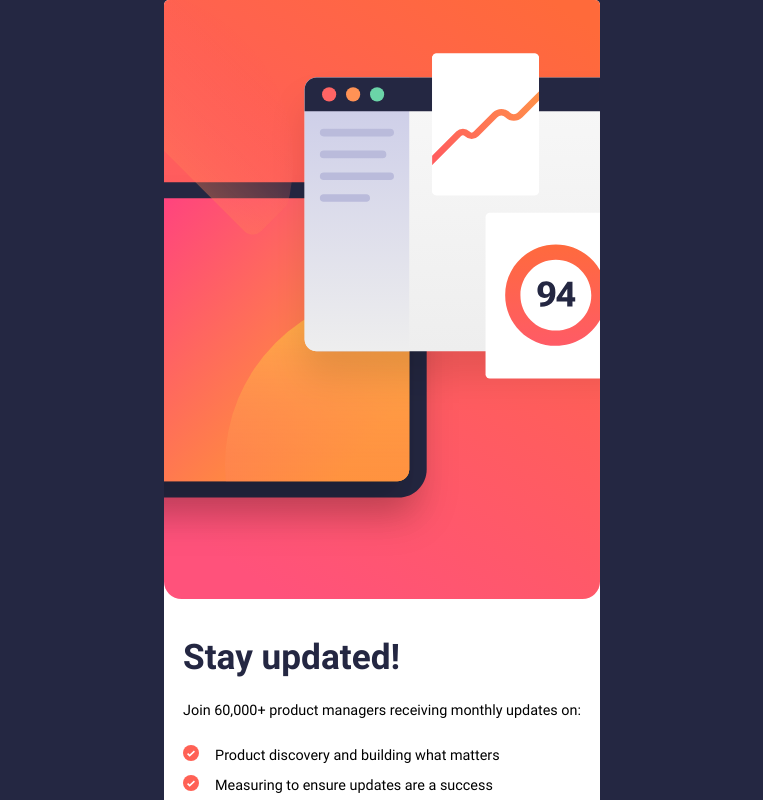
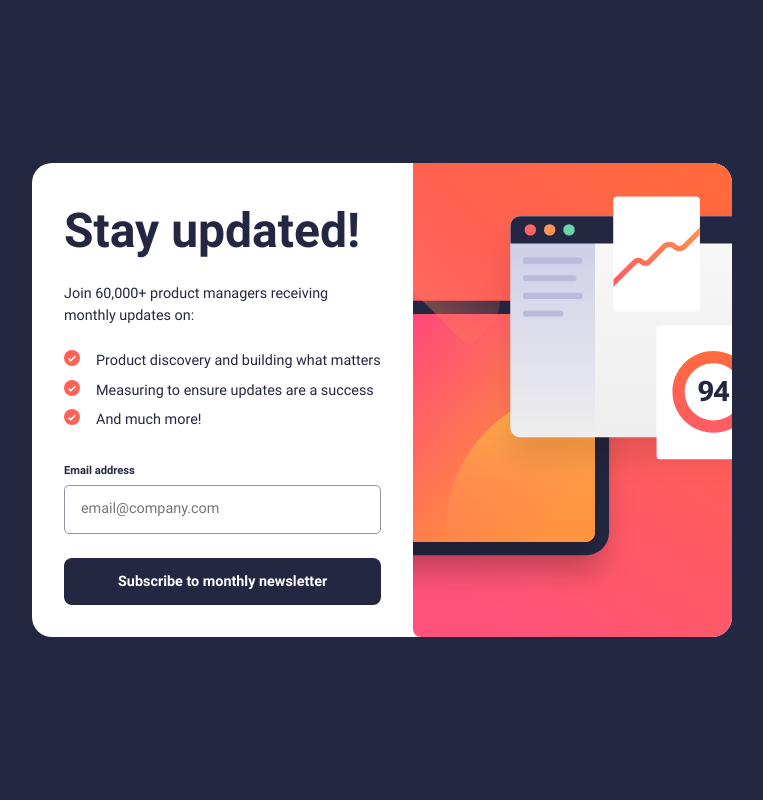
Before and after one commit to ronaldyonggi/newsletter-signup-fm, a React (Vite) app: page / in a window 1280 px wide. Shown: the top 800 px of the page, without its empty margins (258-1021 px from the left). Built offline with nearby package versions, Linux system fonts and the light colour scheme.

Commit message:
styling for desktop

```diff
--- a/src/components/MainForm/MainForm.module.css
+++ b/src/components/MainForm/MainForm.module.css
@@ -2,9 +2,7 @@
   background-color: var(--color-white);
   border: none;
   border-radius: 5px;
-  min-height: 100vh;
   text-align: left;
-  width: 100%;
   overflow: hidden;
 }
 
@@ -19,7 +17,7 @@
 .content {
   padding: 2rem 1.2rem;
   font-size: 0.9rem;
-  color: var();
+  color: var(--color-dark-slate-grey);
 }
 
 h1 {
@@ -90,3 +88,27 @@ li::before {
 .inputError:focus {
   outline: 1px solid var(--color-tomato);
 }
+
+@media screen and (min-width: 400px) {
+  .container {
+    display: flex;
+    flex-direction: row-reverse;
+    max-width: 700px;
+    border-radius: 20px;
+  }
+
+  h1 {
+    font-size: 3rem;
+  }
+
+  .image {
+    width: 100%;
+    height: 100%;
+    object-fit: cover;
+    border-radius: 8px;
+  }
+
+  .content {
+    padding: 2rem;
+  }
+}
```
